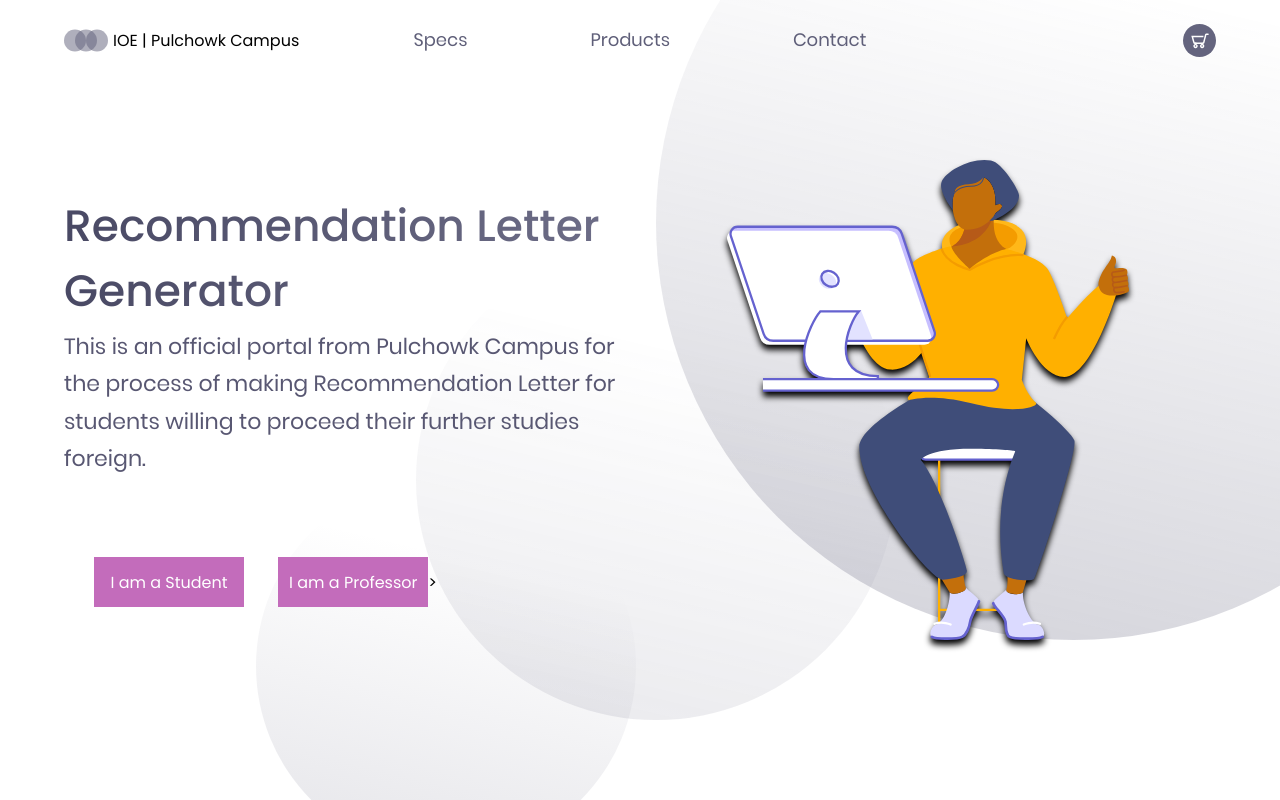
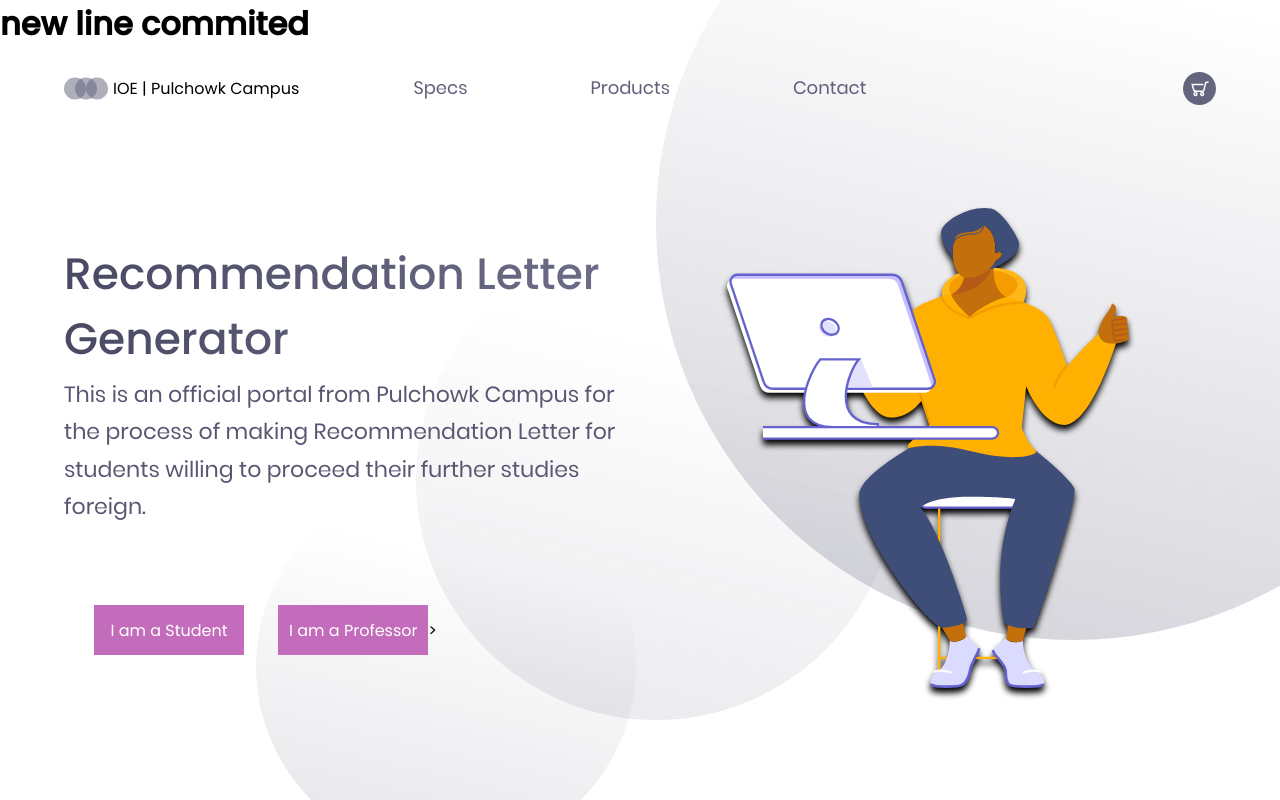
Before and after one commit to basnetmausam/letter, a Django app: page / in a window 1280 px wide. Run offline with Django 3.2, Linux system fonts and the light colour scheme; some libraries are stand-ins or nearby versions.

Commit message:
yetikai change handeko

```diff
--- a/templates/base.html
+++ b/templates/base.html
@@ -16,7 +16,7 @@
   <link rel="stylesheet" type="text/css" href="static/css/main.css" />
   <!--===============================================================================================-->
 </head>
-
+<h1> new line commited </h1>
 <body>
   {% block body %}{% endblock body %}
   <!--===============================================================================================-->
```
